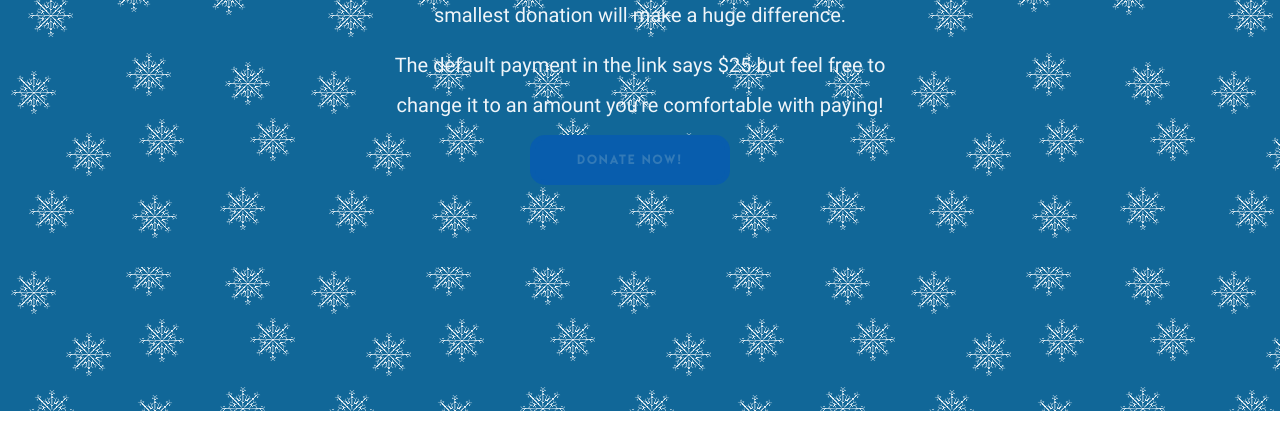
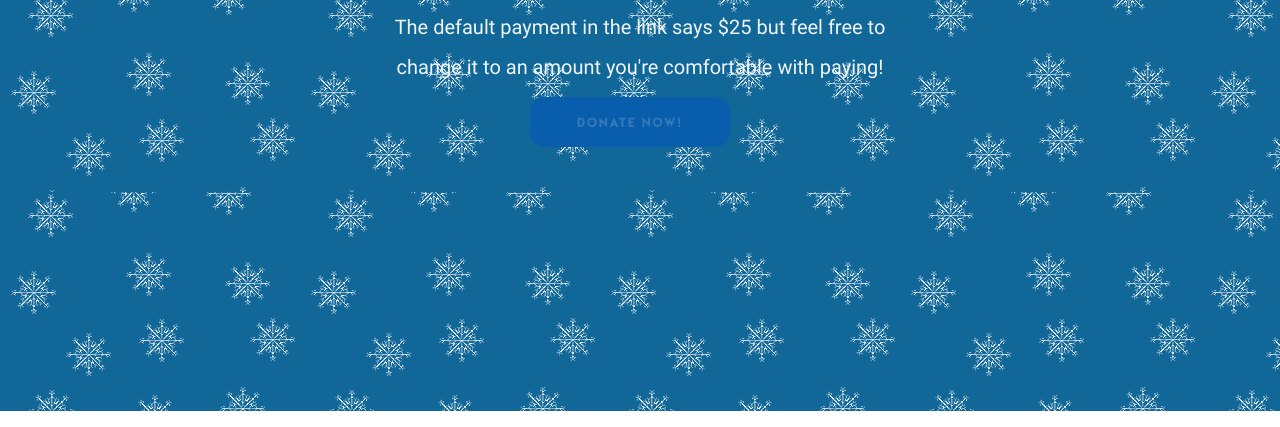
Before and after one commit to huangje1/socialhacks.github.io, a plain HTML site: page donate.html in a window 1280 px wide. Shown: the part 307-734 px from the top of the page. Drawn offline with nearby package versions, Linux system fonts and the light colour scheme; some packages are replaced by stand-ins of ours; files whose address does not match are found by name.

Commit message:
donate page

```diff
--- a/donate.html
+++ b/donate.html
@@ -42,8 +42,8 @@
     }
 
     .content {
-      padding-top: 5%;
-      padding-bottom: 5%;
+      padding-top: 25px;
+      padding-bottom: 25px;
       padding-left: 20%;
       padding-right: 20%;
       color: #f0f5f9;
```
